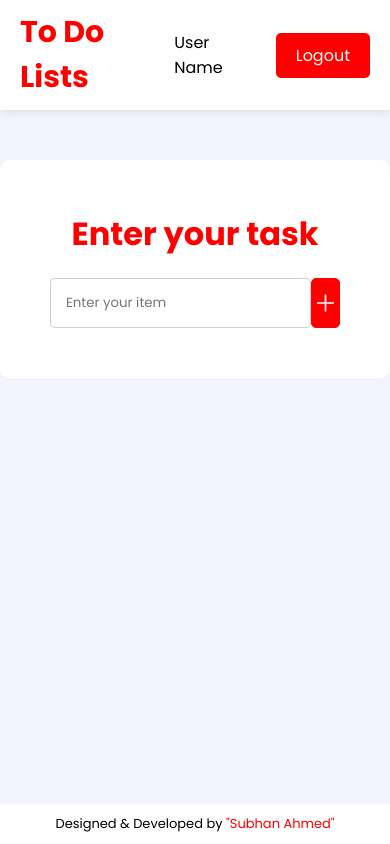
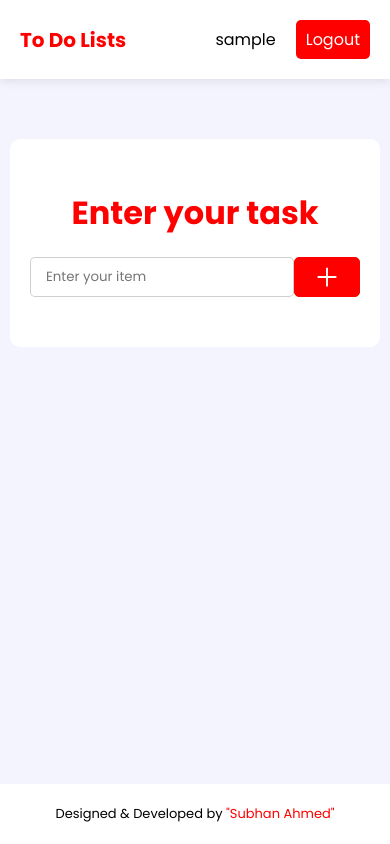
Before and after one commit to biggerskill4/todolists, a plain HTML site: page index.html in a window 390 px wide. Drawn offline with nearby package versions, Linux system fonts and the light colour scheme; sample sign-in values are in the browser's storage.

Commit message:
responsive done

```diff
--- a/assets/css/style.css
+++ b/assets/css/style.css
@@ -288,3 +288,51 @@ footer {
     left: 0;
     padding: 10px;
 }
+
+@media(max-width: 1440px) {
+    header .row {
+        width: 100%;
+    }
+
+}
+@media(max-width: 700px) {
+    .toDoLists .row {
+        width: 100%;
+    }
+}
+
+@media(max-width: 500px) {
+    header {
+        padding: 10px;
+    }
+    header h3 {
+        font-size: 20px;
+    }
+    .toDoLists .toDoListForm {
+        padding: 50px 20px;
+    }
+    .tdlForm input#itemField {
+        width: 80%;
+    }
+    .tdlForm button[type="submit"] {
+        width: 20%;
+    }
+    .displayItems {
+        padding: 30px 10px;
+    }
+    .logOutBtn {
+        padding: 7px 10px;
+    }
+    .tdlForm input#itemField, .tdlForm button[type="submit"] {
+        height: 40px;
+    }
+    .account .row {
+        width: 100%;
+    }
+    .account .row {
+        padding: 30px 15px;
+    }
+    .row.flex {
+        margin: 10px;
+    }
+}
--- a/assets/js/script.js
+++ b/assets/js/script.js
@@ -3,14 +3,18 @@ const itemField = document.querySelector('#itemField');
 const itemBtn = document.querySelector('.tdlForm button[type="submit"]');
 const itemLists = document.querySelector('.displayItems ul');
 const displayItems = document.querySelector('.displayItems');
-
-document.addEventListener("DOMContentLoaded", myLists);
+const logOutBtn = document.querySelector('.logOutBtn');
 
 document.addEventListener("DOMContentLoaded", () => {
+    myLists();
+
     let currentUser = JSON.parse(localStorage.getItem("currentUser"));
 
     if (currentUser) {
-        console.log(currentUser.signUpEmailAddress);
+        let userName = document.querySelector(".user_name");
+        userName.textContent = currentUser.username;
+    } else {
+        window.location.href = "./login-signup.html";
     }
 
 });
@@ -60,7 +64,6 @@ function myLists() {
         displayItems.style.display = "none";
     }
 
-        // Add event listeners for delete and edit buttons
     document.querySelectorAll('.delete-btn').forEach(btn => {
         btn.addEventListener('click', deleteTask);
     });
@@ -93,3 +96,10 @@ function editTask(e) {
         myLists();
     }
 }
+
+
+logOutBtn.addEventListener('click', (e) => {
+    e.preventDefault();
+    localStorage.removeItem("currentUser");
+    window.location.href = "./login-signup.html";
+})
--- a/index.html
+++ b/index.html
@@ -25,7 +25,7 @@
                 <div class="user_name">
                     User Name
                 </div>
-                <a href="./login-signup.html" class="cta_btn">Logout</a>
+                <a href="#" class="cta_btn logOutBtn">Logout</a>
             </div>
         </div>
     </header>
```
Also changed, not shown: assets/js/login_form.js (+5 -5 lines).
